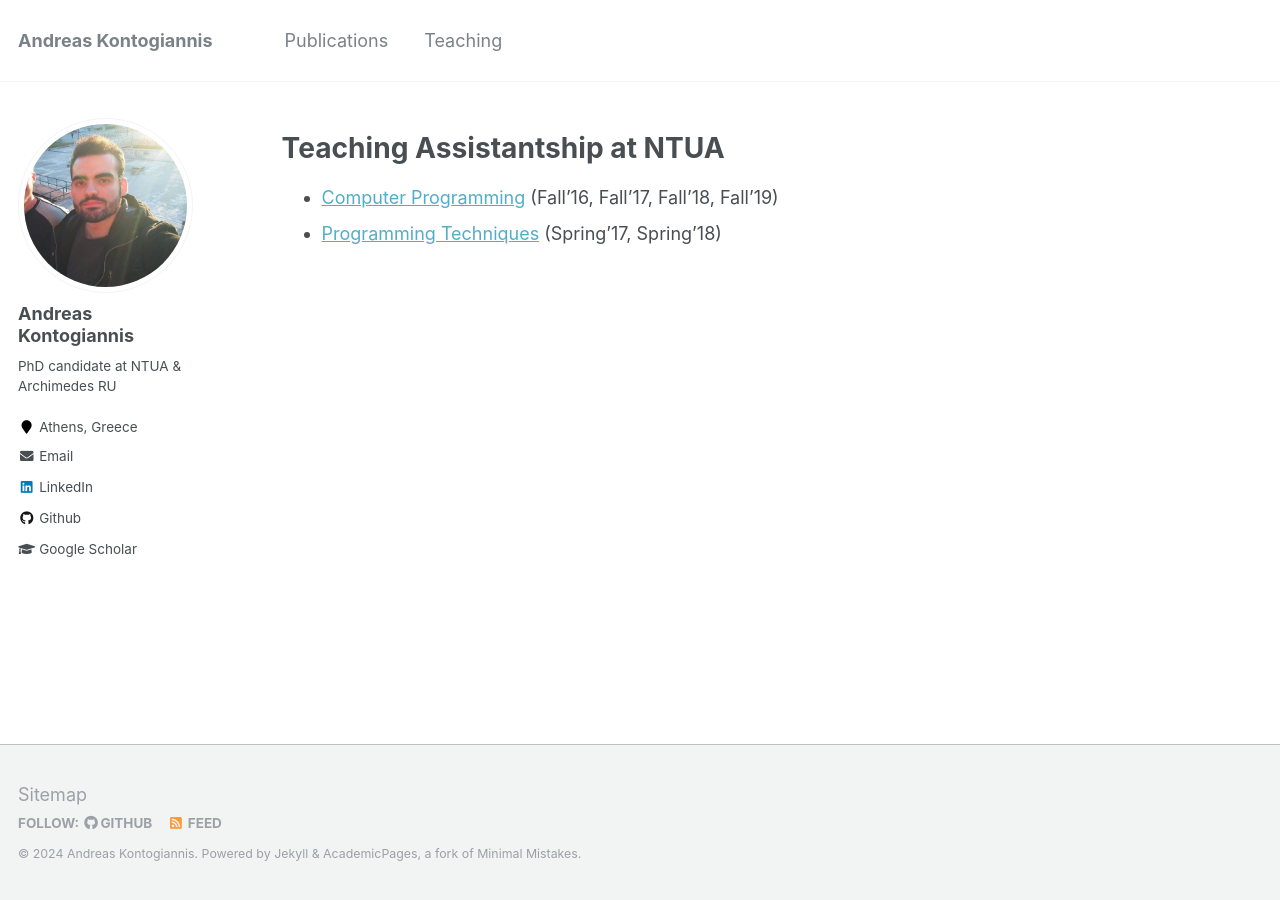
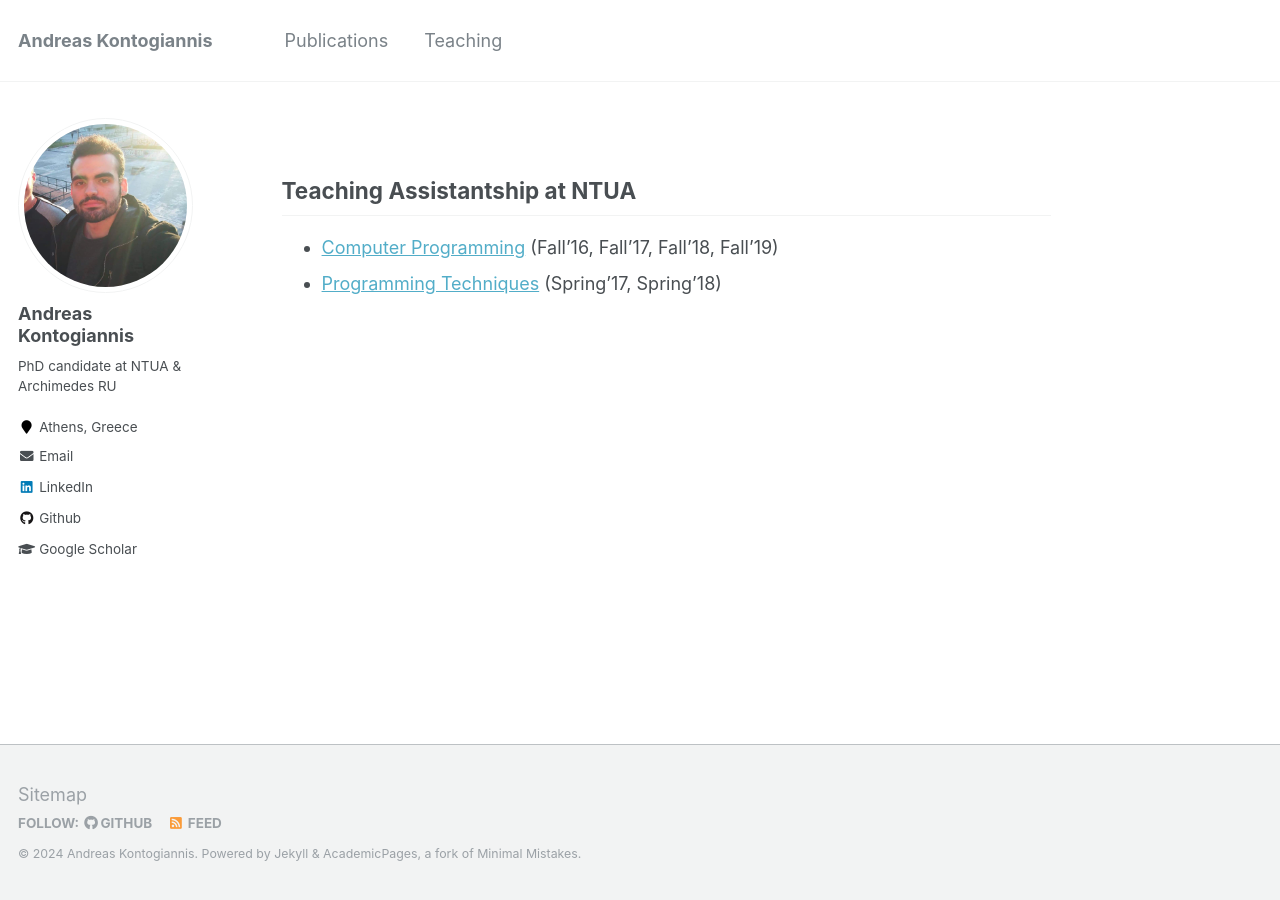
Before and after one commit to ddaedalus/ddaedalus.github.io, a Jekyll site: the page built from _pages/teaching.md, in a window 1280 px wide. Built offline with Jekyll 4.4.1, drawn with Linux system fonts in a browser that asks for light colours.

```diff
--- a/_pages/teaching.md
+++ b/_pages/teaching.md
@@ -8,7 +8,6 @@ redirect_from:
   - /teaching.md
 ---
 
-Teaching Assistantship at NTUA
-======
+## Teaching Assistantship at NTUA
 * [Computer Programming](https://www.ece.ntua.gr/en/undergraduate/courses/3020) (Fall’16, Fall’17, Fall’18, Fall’19)
 * [Programming Techniques](https://www.ece.ntua.gr/en/undergraduate/courses/3138) (Spring’17, Spring’18)
```
